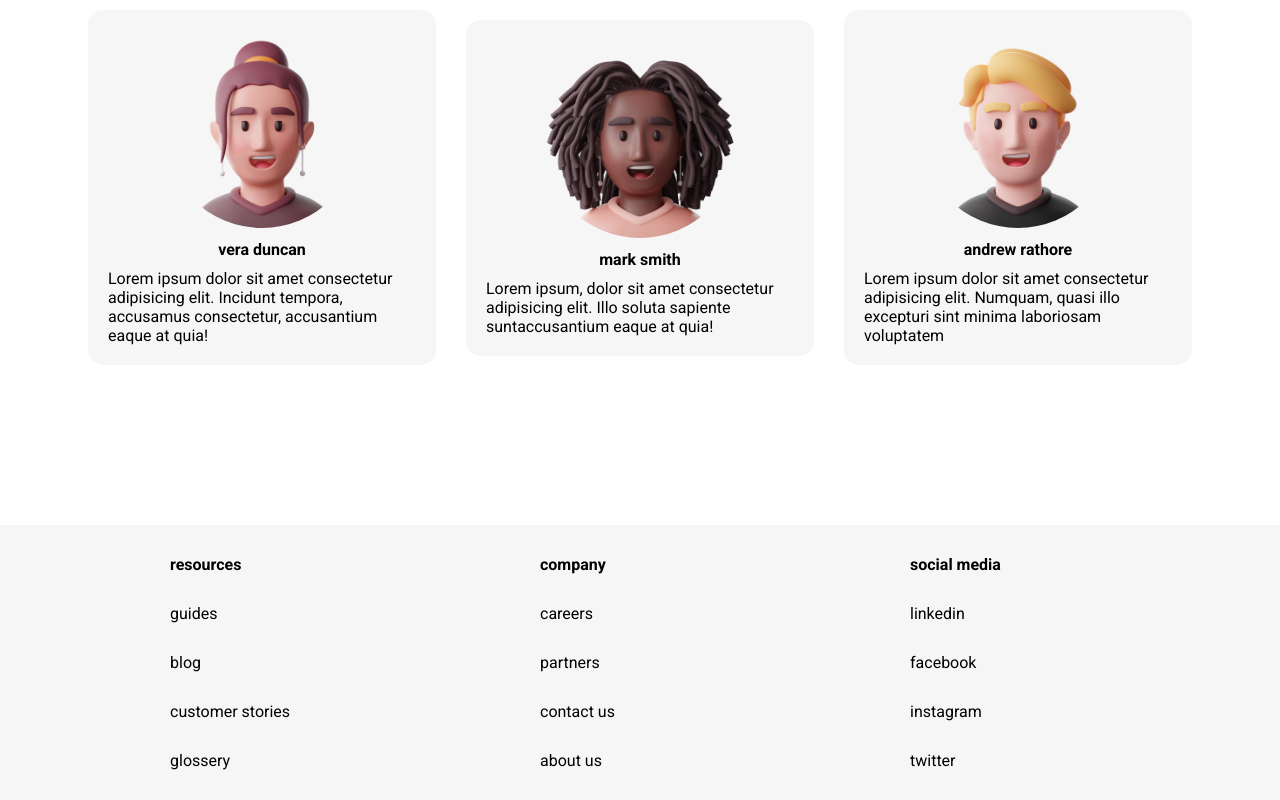
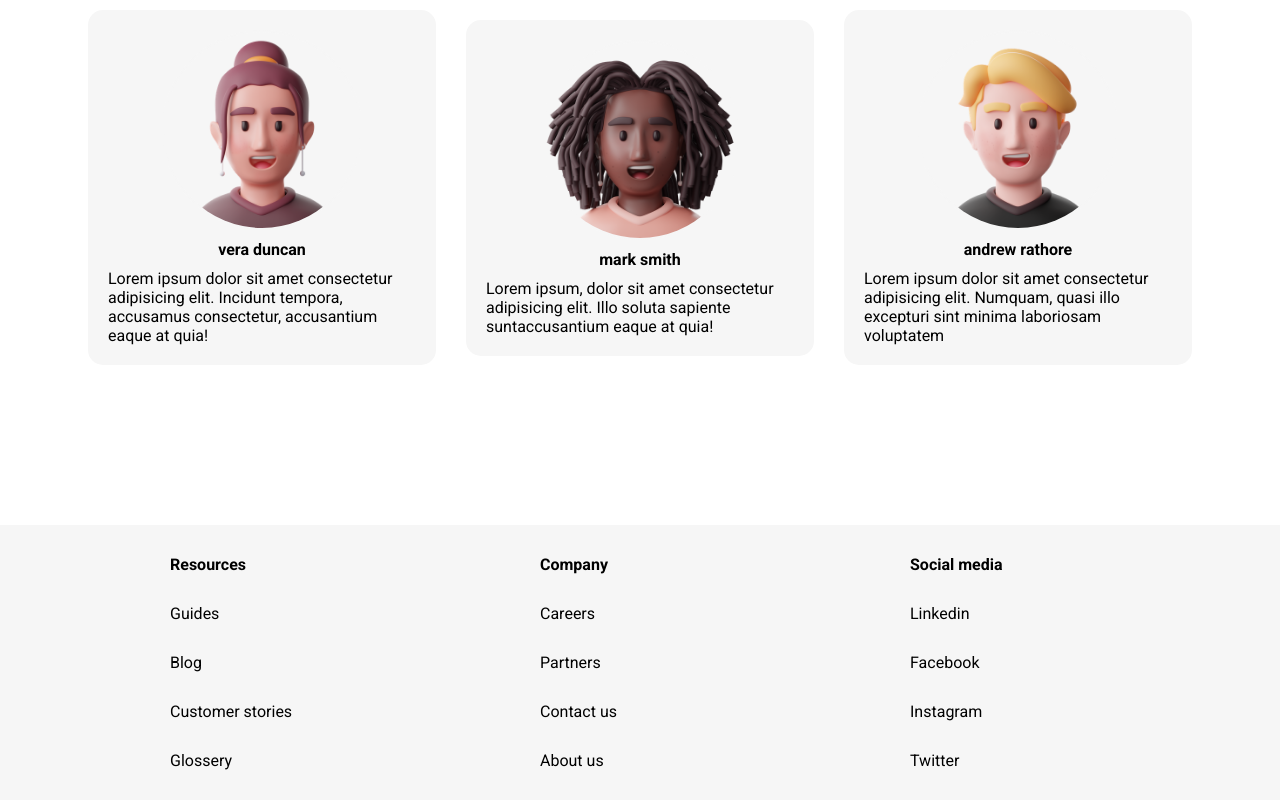
Before and after one commit to jisnadavis/first, a plain HTML site: page index.html in a window 1280 px wide. Shown: the part 1024-1824 px from the top of the page. Drawn offline with Linux system fonts and the light colour scheme; a web font is replaced by a local one.

Commit message:
changes in footer

```diff
--- a/index.html
+++ b/index.html
@@ -77,27 +77,27 @@
     <footer>
       <div id="foot">
         <ul class="flex-container">
-          <li>resources</li>
-          <li>guides</li>
-          <li>blog</li>
-          <li>customer stories</li>
-          <li>glossery</li>
+          <li>Resources</li>
+          <li>Guides</li>
+          <li>Blog</li>
+          <li>Customer stories</li>
+          <li>Glossery</li>
         </ul>
 
         <ul class="flex-container">
-          <li>company</li>
-          <li>careers</li>
-          <li>partners</li>
-          <li>contact us</li>
-          <li>about us</li>
+          <li>Company</li>
+          <li>Careers</li>
+          <li>Partners</li>
+          <li>Contact us</li>
+          <li>About us</li>
         </ul>
 
         <ul class="flex-container">
-          <li>social media</li>
-          <li>linkedin</li>
-          <li>facebook</li>
-          <li>instagram</li>
-          <li>twitter</li>
+          <li>Social media</li>
+          <li>Linkedin</li>
+          <li>Facebook</li>
+          <li>Instagram</li>
+          <li>Twitter</li>
         </ul>
       </div>
     </footer>
```
